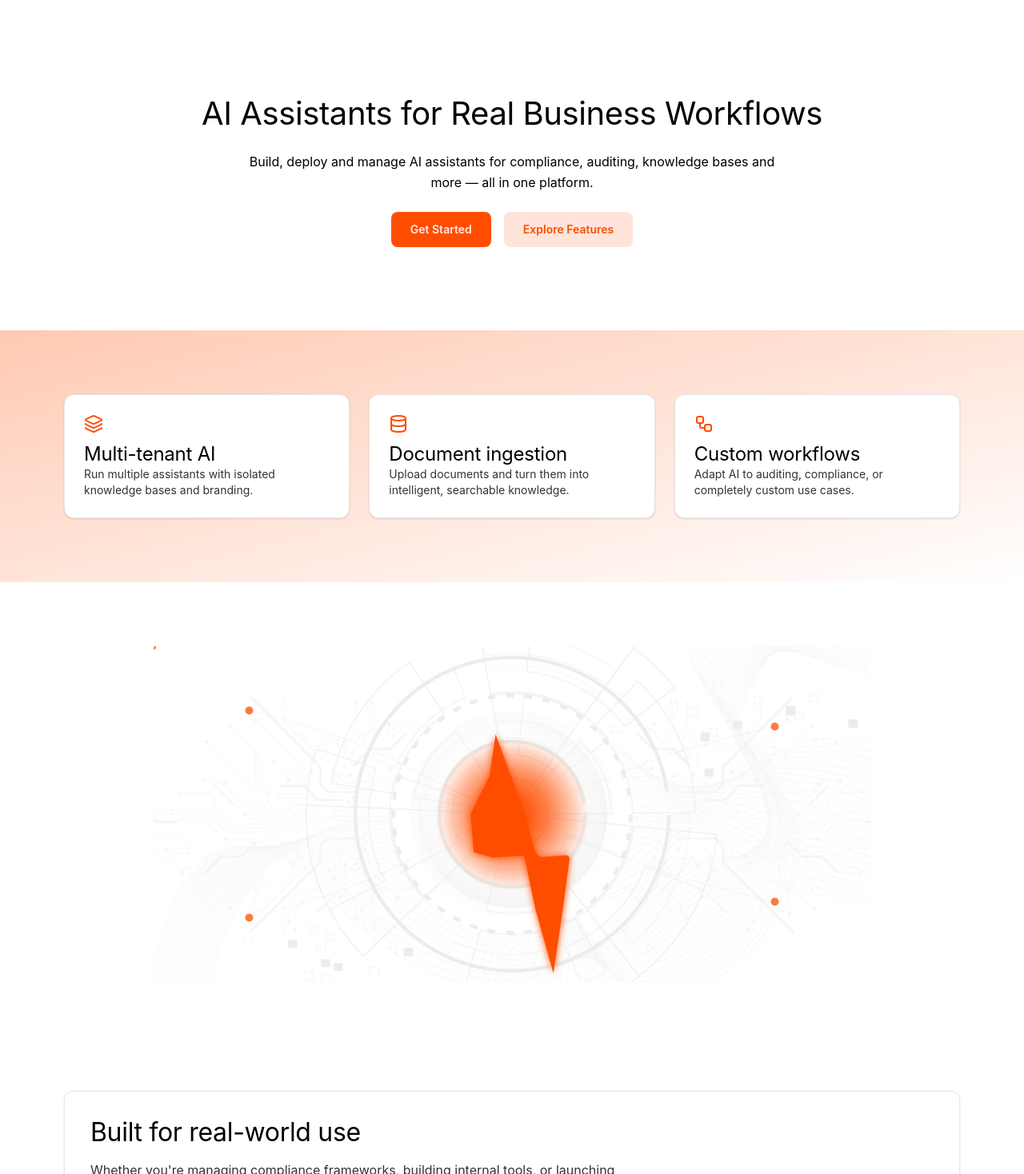
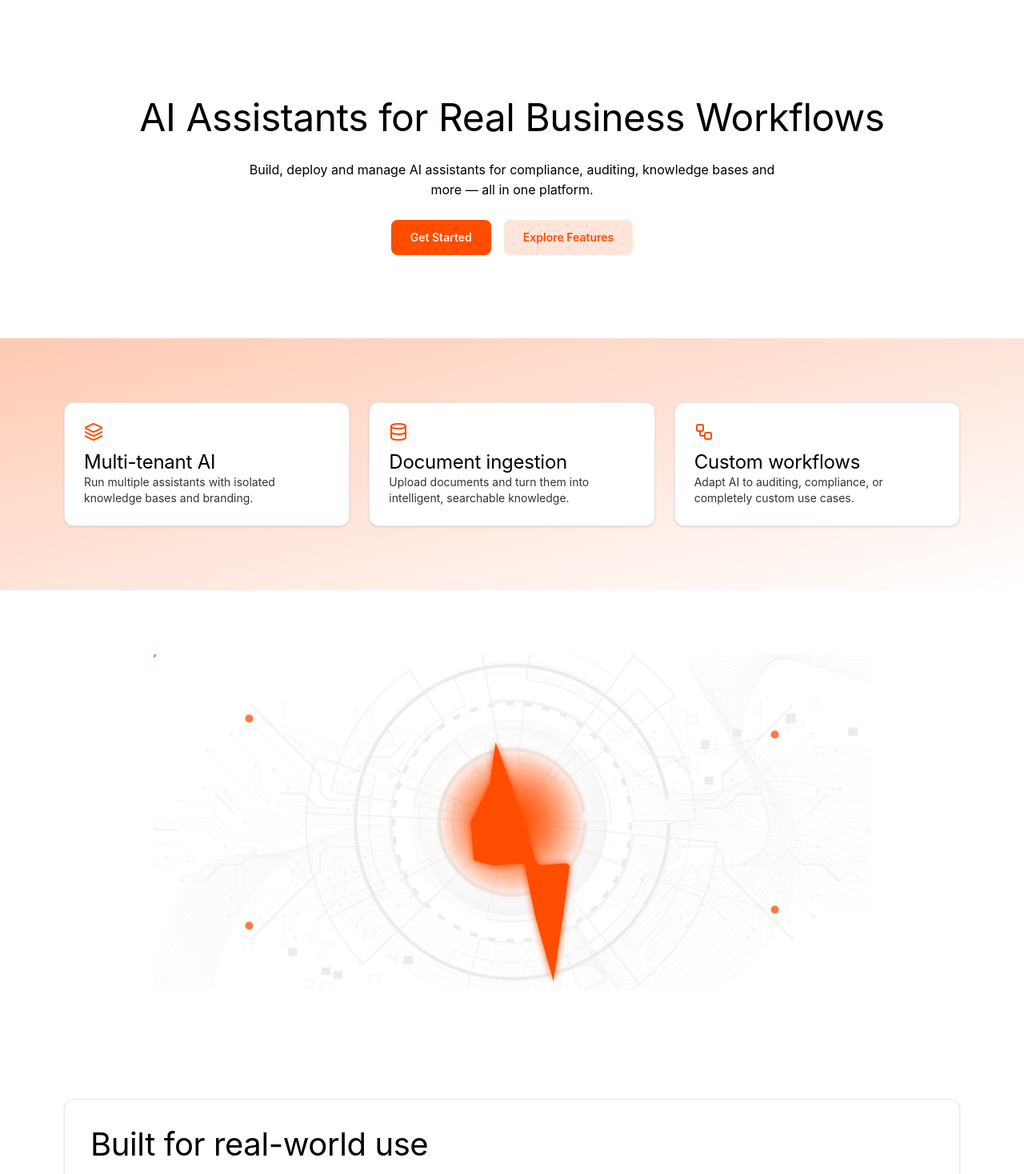
Before and after one commit to prandle/cognias-marketing, a React (Vite) app: page / in a window 1280 px wide. Shown: the part 62-1530 px from the top of the page at 80% size. Built offline with nearby package versions, Linux system fonts and the light colour scheme.

Commit message:
home page refactor

```diff
--- a/src/styles/base.css
+++ b/src/styles/base.css
@@ -12,9 +12,13 @@
   margin: 0;
 }
 
+:where(h1, h2) {
+  font-weight: 800;
+}
+
 /* Scale */
-h1 { font-size: 2.5rem; }   /* ~40px */
-h2 { font-size: 2rem; }     /* ~32px */
+h1 { font-size: 3rem; }   /* ~40px */
+h2 { font-size: 2.5rem; }     /* ~32px */
 h3 { font-size: 1.5rem; }   /* ~24px */
 h4 { font-size: 1.25rem; }  /* ~20px */
 h5 { font-size: 1.125rem; } /* ~18px */
--- a/src/version.json
+++ b/src/version.json
@@ -1,3 +1,3 @@
 {
-  "build": 125
+  "build": 127
 }
```
Also changed, not shown: src/pages/about.tsx (+0 -190 lines), 1 other file (tests, documents, lock files or other folders).
